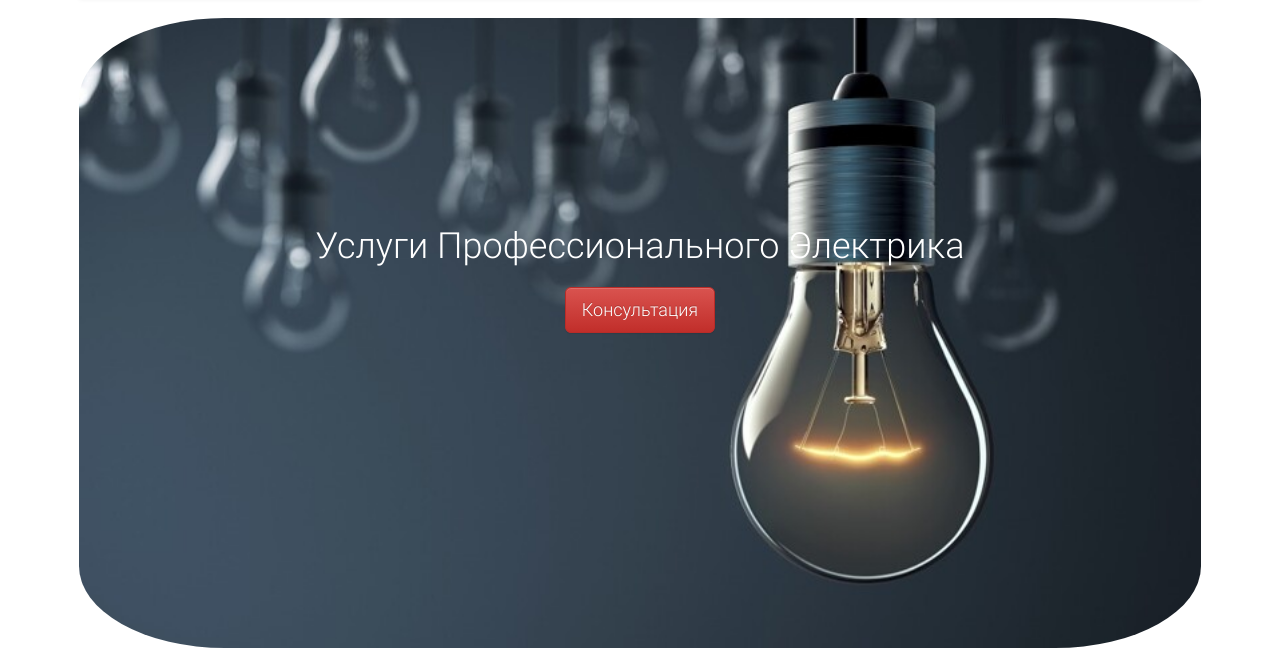
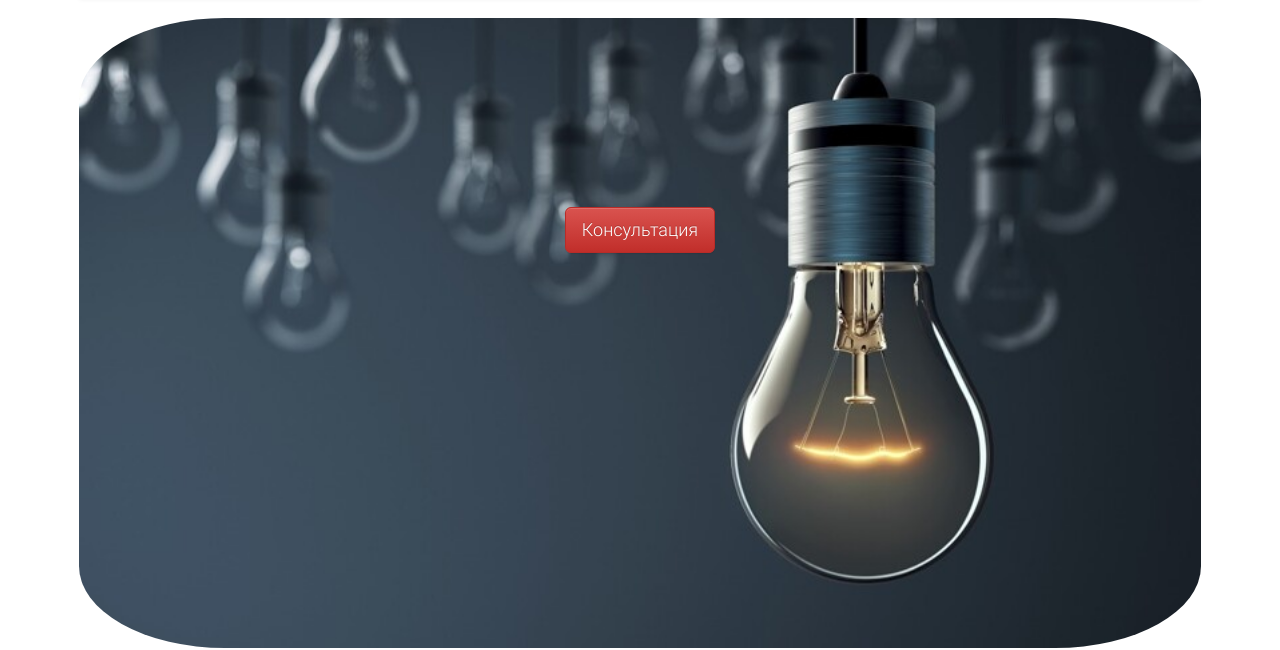
Before and after one commit to bevod001/Electrician, a plain HTML site: page index.html in a window 1280 px wide. Shown: the part 178-828 px from the top of the page. Drawn offline with Linux system fonts and the light colour scheme; files whose address does not match are found by name.

Commit message:
second commit

```diff
--- a/index.html
+++ b/index.html
@@ -83,13 +83,7 @@
             <img src="img/Без названия.jpg" style="width:100%; border-radius: 13%">
             <div id="bannertext" style="position:absolute; top:30%; width:100%; text-align:center; color:white;">
                 <!-- Этот блок будет отображаться на устройствах со средним и большим размером экрана -->
-                <div class="hidden-xs lead">
-                    <h1>услуги профессионального электрика</h1>
-                </div>
-                <!-- Этот блок будет отображаться только на устройствах с маленьким экраном -->
-                <div class="hidden-sm hidden-md hidden-lg">
-                    <p class="lead">Услуги Профессионального электрика</p>
-                </div>
+
                 <!-- Кнопка "Консультация" -->
                 <button type="button" class="btn btn-danger btn-lg" data-toggle="modal" data-target="#exampleModal">
                     Консультация
@@ -100,8 +94,11 @@
                         <div class="modal-content">
                             <!--Содержимое модального окна-->
 
-                            <iframe style="height:610px; overflow:auto;" width="100%" marginwidth="0" marginheight="0" frameborder="0" src="https://formdesigner.ru/form/iframe/185444">
-                                <p><a href="https://formdesigner.ru/form/view/185444">https://formdesigner.ru/form/view/185444</a></p>
+                            <iframe style="height:610px; overflow:auto;" width="100%" marginwidth="0" marginheight="0"
+                                frameborder="0" src="https://formdesigner.ru/form/iframe/185444">
+                                <p><a
+                                        href="https://formdesigner.ru/form/view/185444">https://formdesigner.ru/form/view/185444</a>
+                                </p>
                             </iframe>
 
                         </div>
```
